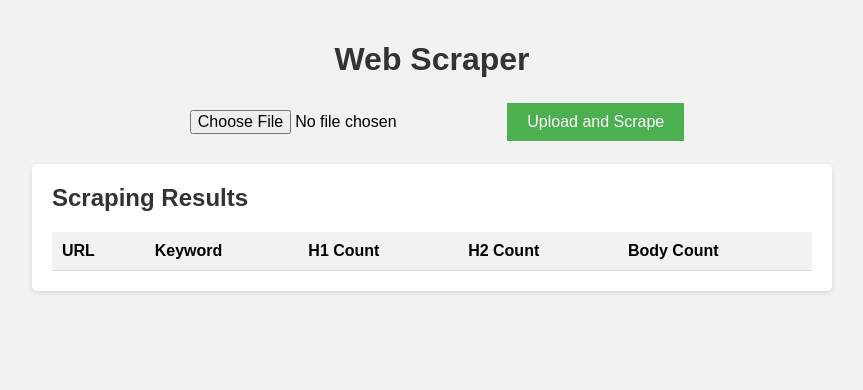
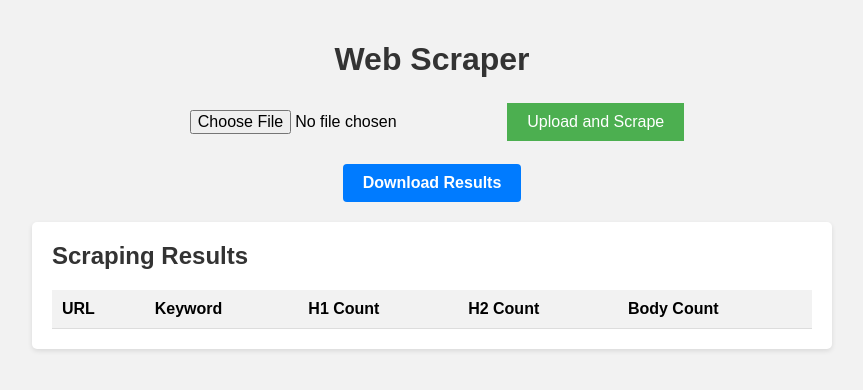
Before and after one commit to samiulhuda360/query_counter, a FastAPI app: page / in a window 1280 px wide. Shown: the top 390 px of the page, without its empty margins (208-1071 px from the left). Run offline with FastAPI, Linux system fonts and the light colour scheme; lists and menus that the app fills with data are empty.

Commit message:
port setting

```diff
--- a/static/style.css
+++ b/static/style.css
@@ -65,3 +65,23 @@ th, td {
 th {
     background-color: #f2f2f2;
 }
+
+#download-button {
+    display: block;
+    margin: 20px auto;
+    padding: 10px 20px;
+    font-size: 16px;
+    font-weight: bold;
+    text-align: center;
+    text-decoration: none;
+    color: #fff;
+    background-color: #007bff;
+    border: none;
+    border-radius: 4px;
+    cursor: pointer;
+    transition: background-color 0.3s ease;
+  }
+
+  #download-button:hover {
+    background-color: #0056b3;
+  }
```
